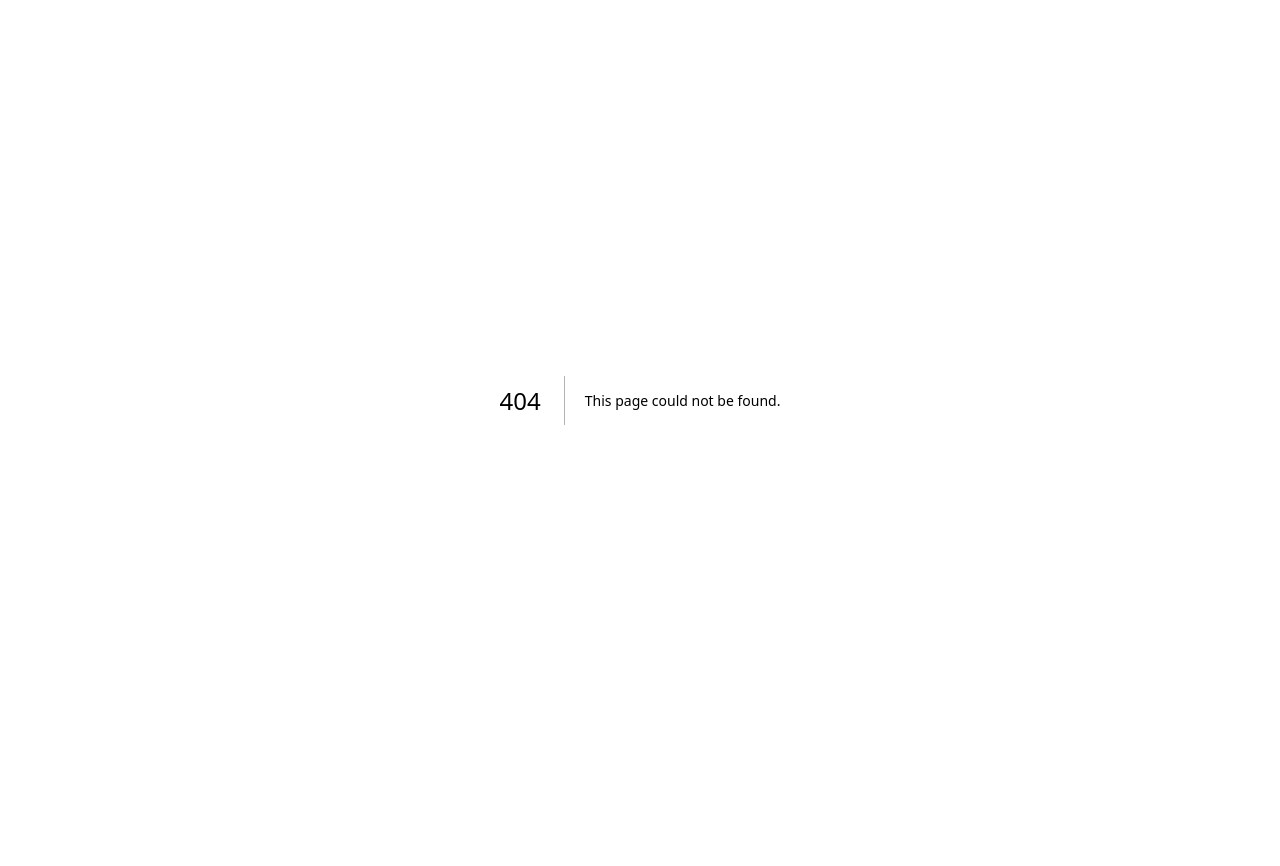
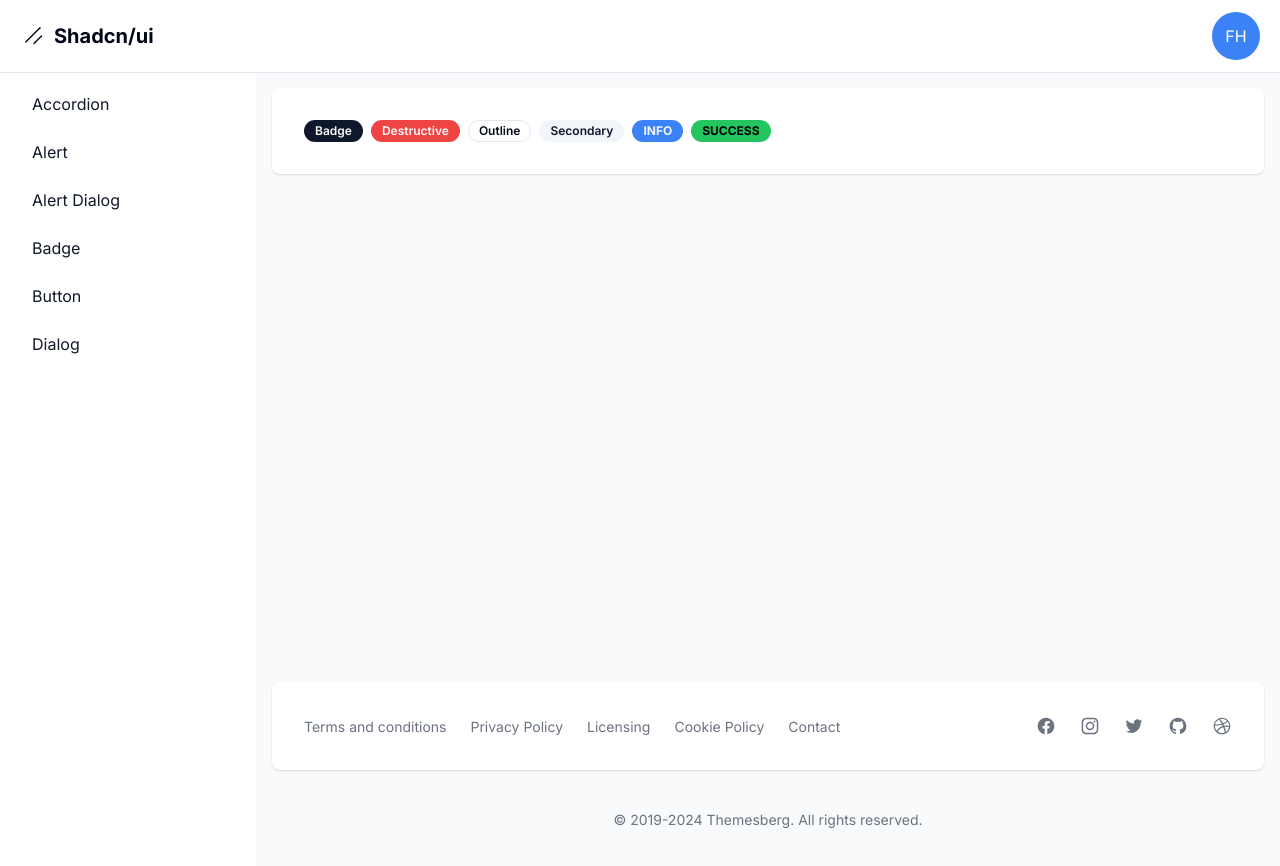
Before and after one commit to AlexMartin998/shadcn-next-b1, a Next.js app: page /dashboard/badge in a window 1280 px wide. Before the commit this address had no page. Shown: the top 866 px of the page. Before the commit the page ends 800 px from the top, so only its background shows below. Built offline with nearby package versions, Linux system fonts and the light colour scheme.

Commit message:
ADD: Badge

```diff
--- /dev/null
+++ b/src/app/dashboard/badge/page.tsx
@@ -0,0 +1,27 @@
+import { Badge } from '@/components/ui/badge';
+
+export type PageProps = {};
+
+const Page: React.FC<PageProps> = () => {
+  return (
+    <div className="flex gap-2">
+      <Badge>Badge</Badge>
+
+      <Badge variant="destructive">Destructive</Badge>
+
+      <Badge variant="outline">Outline</Badge>
+
+      <Badge variant="secondary">Secondary</Badge>
+
+      <Badge variant="info" uppercase className="font-bold">
+        Info
+      </Badge>
+
+      <Badge variant="success" uppercase className="font-bold text-black">
+        Success
+      </Badge>
+    </div>
+  );
+};
+
+export default Page;
--- a/src/app/dashboard/layout.tsx
+++ b/src/app/dashboard/layout.tsx
@@ -15,7 +15,11 @@
     name: 'dialog',
     href: 'dialog',
   },
-];
+  {
+    name: 'badge',
+    href: 'badge',
+  },
+].sort((a, b) => a.name.localeCompare(b.name));
 
 export default function DashboardLayout({
   children,
--- /dev/null
+++ b/src/components/ui/badge.tsx
@@ -0,0 +1,61 @@
+import { cva, type VariantProps } from 'class-variance-authority';
+import * as React from 'react';
+
+import { cn } from '@/lib/utils';
+
+const badgeVariants = cva(
+  'inline-flex items-center rounded-full border px-2.5 py-0.5 text-xs font-semibold transition-colors focus:outline-none focus:ring-2 focus:ring-ring focus:ring-offset-2',
+  {
+    variants: {
+      variant: {
+        default:
+          'border-transparent bg-primary text-primary-foreground hover:bg-primary/80',
+        secondary:
+          'border-transparent bg-secondary text-secondary-foreground hover:bg-secondary/80',
+        destructive:
+          'border-transparent bg-destructive text-destructive-foreground hover:bg-destructive/80',
+        outline: 'text-foreground',
+
+        // Add more variants here
+        info: 'border-transparent bg-blue-500 text-blue-50 hover:bg-blue-400',
+        success:
+          'border-transparent bg-green-500 text-green-50 hover:bg-green-400',
+      },
+    },
+    defaultVariants: {
+      variant: 'default',
+    },
+  }
+);
+
+export interface BadgeProps
+  extends React.HTMLAttributes<HTMLDivElement>,
+    VariantProps<typeof badgeVariants> {
+  // custom prop
+  uppercase?: boolean;
+}
+
+function Badge({
+  className,
+  variant,
+  uppercase = false,
+  ...props
+}: BadgeProps) {
+  return (
+    <div
+      className={cn(
+        badgeVariants({ variant }),
+        // custom prop
+        {
+          uppercase: uppercase,
+        },
+
+        // override default className
+        className
+      )}
+      {...props}
+    />
+  );
+}
+
+export { Badge, badgeVariants };
```
